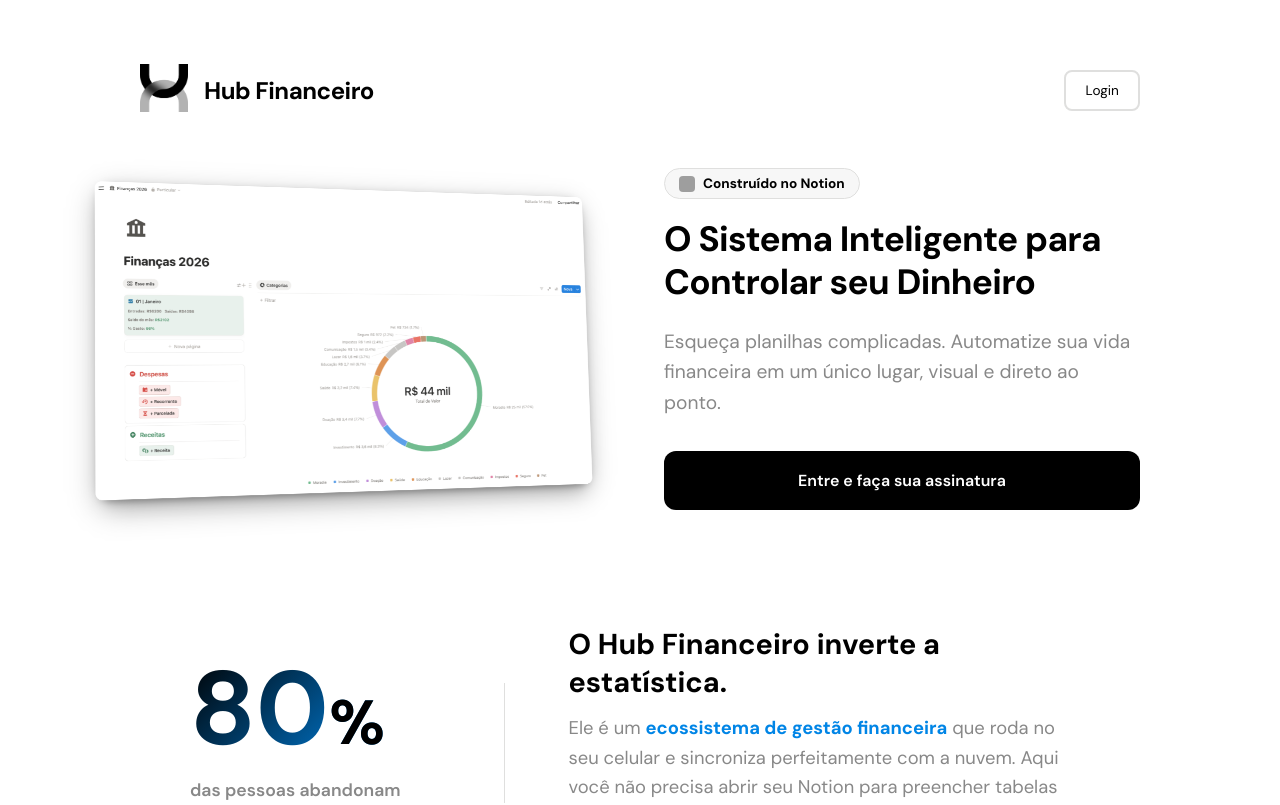
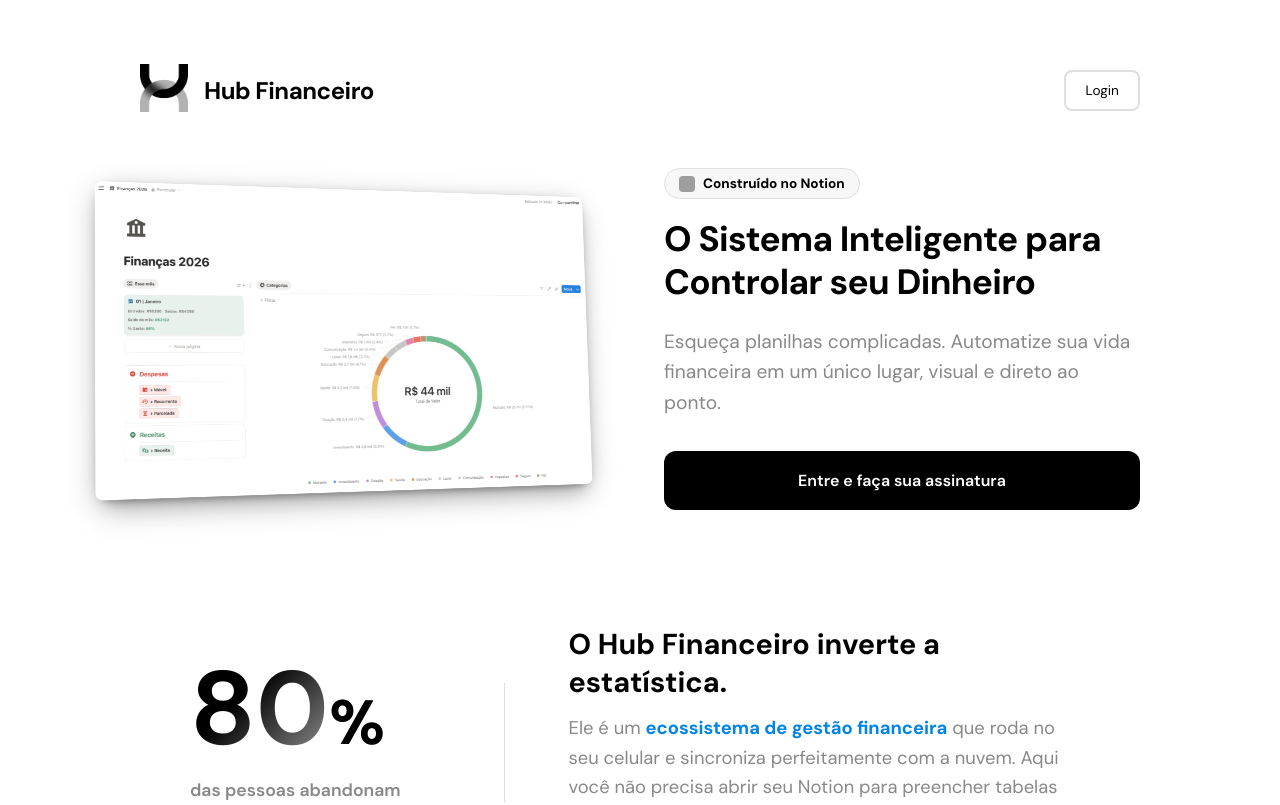
Before and after one commit to oipedrori/hubfinanceiro, a Next.js app: page / in a window 1280 px wide. Shown: the top 805 px of the page. Built offline with nearby package versions, Linux system fonts and the light colour scheme; no server answers; grey boxes are pictures that could not be loaded.

Commit message:
style: remove azul do 80% e aplica degrade monocromatico

```diff
--- a/app/globals.css
+++ b/app/globals.css
@@ -595,7 +595,7 @@ a {
   font-size: 6.5rem;
   font-weight: 900;
   line-height: 1;
-  background: linear-gradient(135deg, var(--foreground) 0%, #0085E6 100%);
+  background: linear-gradient(135deg, var(--foreground) 30%, rgba(150,150,150,0.5) 100%);
   -webkit-background-clip: text;
   -webkit-text-fill-color: transparent;
   display: inline-block;
```
